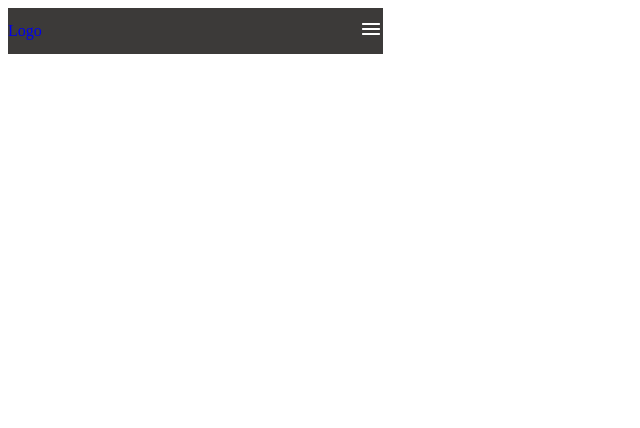
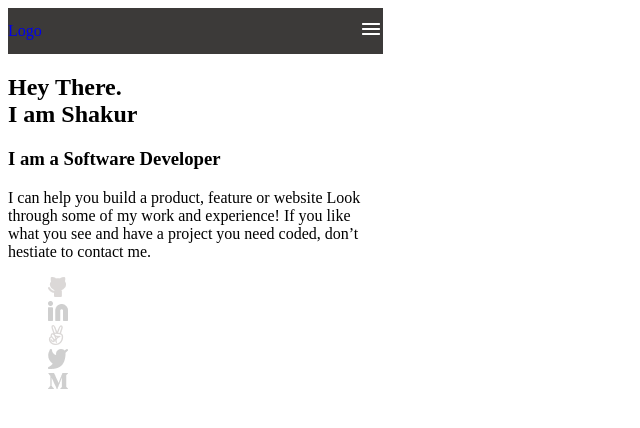
Before and after one commit to Gunjuzone/My-Portfolio, a plain HTML site: page index.html in a window 1280 px wide. Shown: the whole page, without its empty margins (0-640 px from the left). Drawn offline with Linux system fonts and the light colour scheme.

Commit message:
Add some texts and icons to the page

```diff
--- a/index.html
+++ b/index.html
@@ -15,5 +15,22 @@
 			</nav>
 	</header>
 
+	<section>
+		<div class="personal-info">
+			<h1>Hey There. <br> I am Shakur</h1>
+			<h3>I am a Software Developer</h3>
+			<p>I can help you build a product, feature or website Look through some of my work and experience! If you like what you see and have a project you need coded,
+				don’t hestiate to contact me.</p>
+				<ul class="links">
+					<li class="lists"><a href="#"> <img src="Assets/github.png" alt=""></a></li>
+					<li class="lists"><a href="#"> <img src="Assets/Linkedin.png" alt=""></a></li>
+					<li class="lists"><a href="#"> <img src="Assets/Vector.png" alt=""></a></li>
+					<li class="lists"><a href="#"> <img src="Assets/twitter.png" alt=""></a></li>
+					<li class="lists"><a href="#"> <img src="Assets/medium.png" alt=""></a></li>
+				</ul>
+
+		</div>
+	</section>
+
 </body>
 </html>
```
